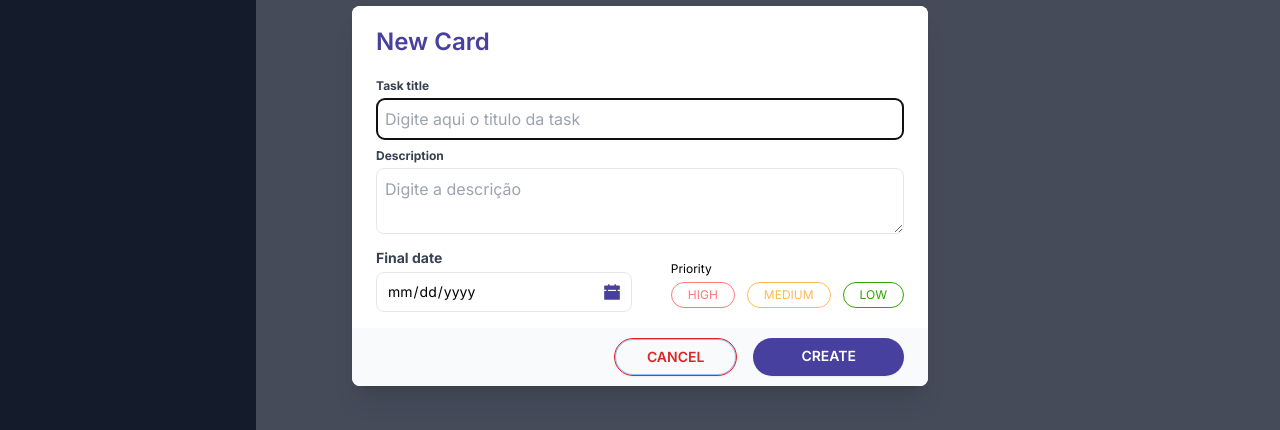
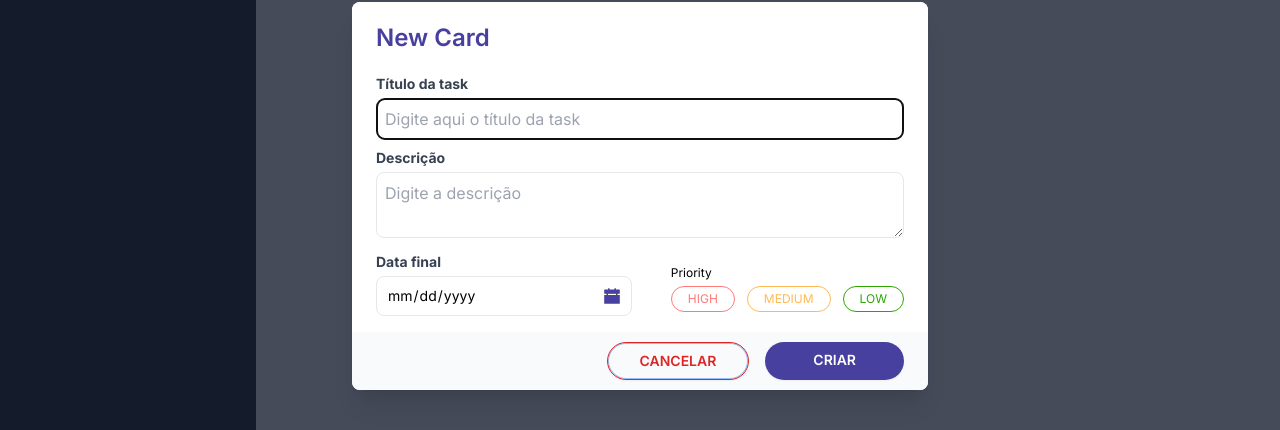
Before and after one commit to Miguel-ectil/Project-Kanban, a Next.js app in the folder frontend/: page / in a window 1280 px wide. Both pictures are taken after a click on the button "+ Novo Card". Shown: the part 204-634 px from the top of the page. Built offline with nearby package versions, Linux system fonts and the light colour scheme; no server answers.

Commit message:
[UPD] Atualizando conteudo do modal adicionar tarefa

```diff
--- a/frontend/src/components/newCard.tsx
+++ b/frontend/src/components/newCard.tsx
@@ -27,7 +27,7 @@ export default function NewCard({ onClose }: any) {
       const response = await axios.post('http://localhost:4000/create-task', data);
 
       console.log('Tarefa criada com sucesso:', response.data);
-    } catch (error: string) {
+    } catch (error: any) {
       console.log('Erro ao criar nova Tarefa', error.message)
     }
   }
@@ -71,19 +71,19 @@ export default function NewCard({ onClose }: any) {
                         New Card
                       </Dialog.Title>
                       <div className="mt-6">
-                        <label className="block text-gray-700 text-xs font-bold mb-1" htmlFor="username">
-                          Task title
+                        <label className="block text-gray-700 text-sm font-bold mb-1" htmlFor="username">
+                          Título da task
                         </label>
                         <input
                           value={titleTask}
                           onChange={(e) => setTitleTask(e.target?.value)}
                           type="text"
                           required
-                          placeholder='Digite aqui o titulo da task'
+                          placeholder='Digite aqui o título da task'
                           className='border p-2 rounded-lg flex w-full text-black bg-white'
                         />
-                        <label className="block text-gray-700 text-xs font-bold mb-1 mt-2" htmlFor="Descrição">
-                          Description
+                        <label className="block text-gray-700 text-sm font-bold mb-1 mt-2" htmlFor="Descrição">
+                          Descrição
                         </label>
                         <textarea
                           name="Descrição"
@@ -95,7 +95,6 @@ export default function NewCard({ onClose }: any) {
                           placeholder='Digite a descrição'
                           // cols="46" rows="2"
                         >
-
                         </textarea>
                         <div className='flex flex-col sm:flex-row sm:items-center justify-between'>
                           <div className="mb-4 md:mb-0">
@@ -103,7 +102,7 @@ export default function NewCard({ onClose }: any) {
                               className="block text-gray-700 text-sm font-bold mb-1 mt-2"
                               htmlFor="Descrição"
                             >
-                              Final date
+                              Data final
                             </label>
                             <div className="relative w-[16rem]">
                             <input
@@ -121,7 +120,7 @@ export default function NewCard({ onClose }: any) {
                           </div>
                           </div>
                           <div className='mt-4'>
-                            <p className='text-xs mb-1'>Priority</p>
+                            <p className='text-xs text-black mb-1'>Priority</p>
                             <div className='space-x-3'>
                               <button
                                 type='button'
@@ -163,15 +162,16 @@ export default function NewCard({ onClose }: any) {
                     className="inline-flex w-full justify-center rounded-3xl bg-[#48409E] px-12 py-2 text-sm font-semibold text-white shadow-sm hover:bg-[#554cb4] sm:ml-4 sm:w-auto"
                     onClick={postCrateTask}
                   >
-                    CREATE
+                    CRIAR
                   </button>
                   <button
                     type="button"
-                    className="mt-3 inline-flex w-full justify-center rounded-3xl px-8 py-2 text-sm font-semibold text-red-600 shadow-sm ring-1 ring-inset sm:mt-0 sm:w-auto border border-red-600"
+                    className="mt-3 inline-flex w-full justify-center rounded-3xl px-8 py-2 text-sm font-semibold text-red-600 shadow-sm ring-1 ring-inset sm:mt-0 sm:w-auto border
+                    hover:bg-red-100 border-red-600"
                     onClick={onClose} // Chame a função onClose ao clicar no botão "Cancelar"
                     ref={cancelButtonRef}
                   >
-                    CANCEL
+                    CANCELAR
                   </button>
                 </div>
               </Dialog.Panel>
```
